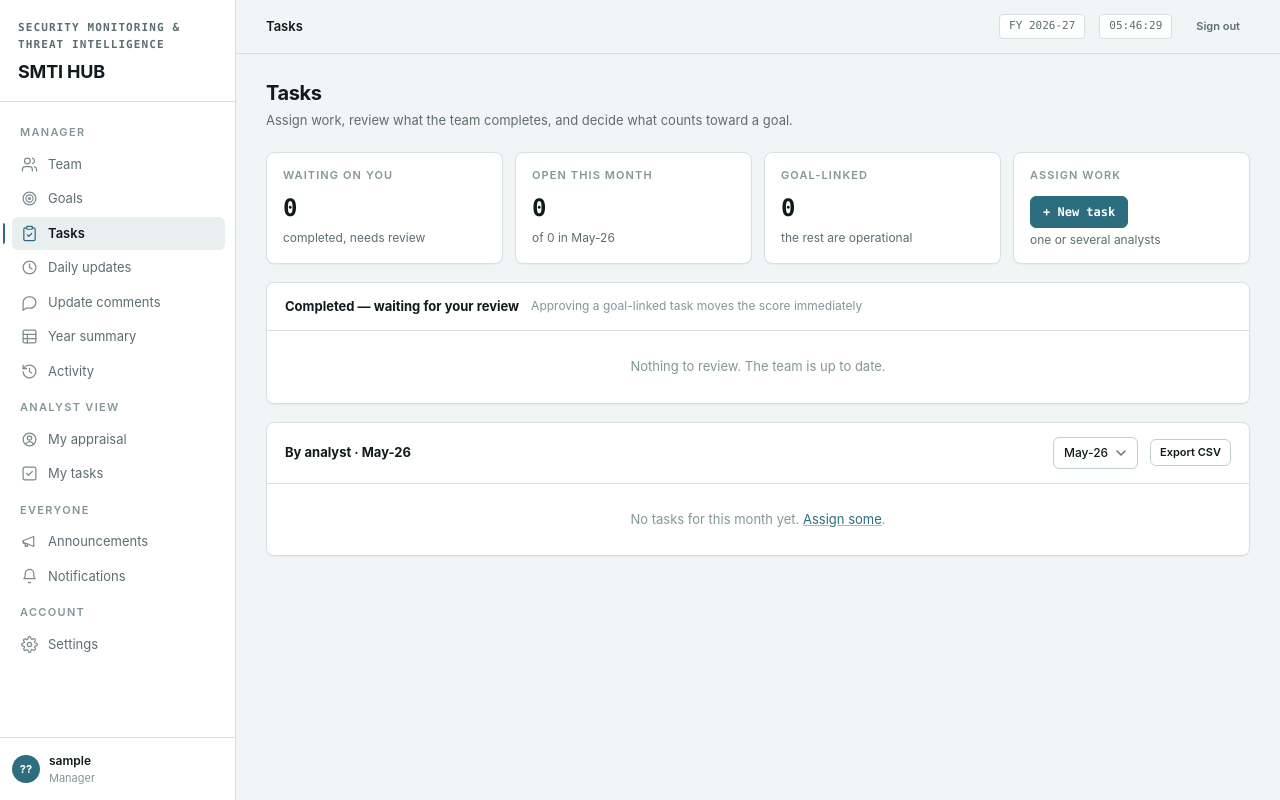
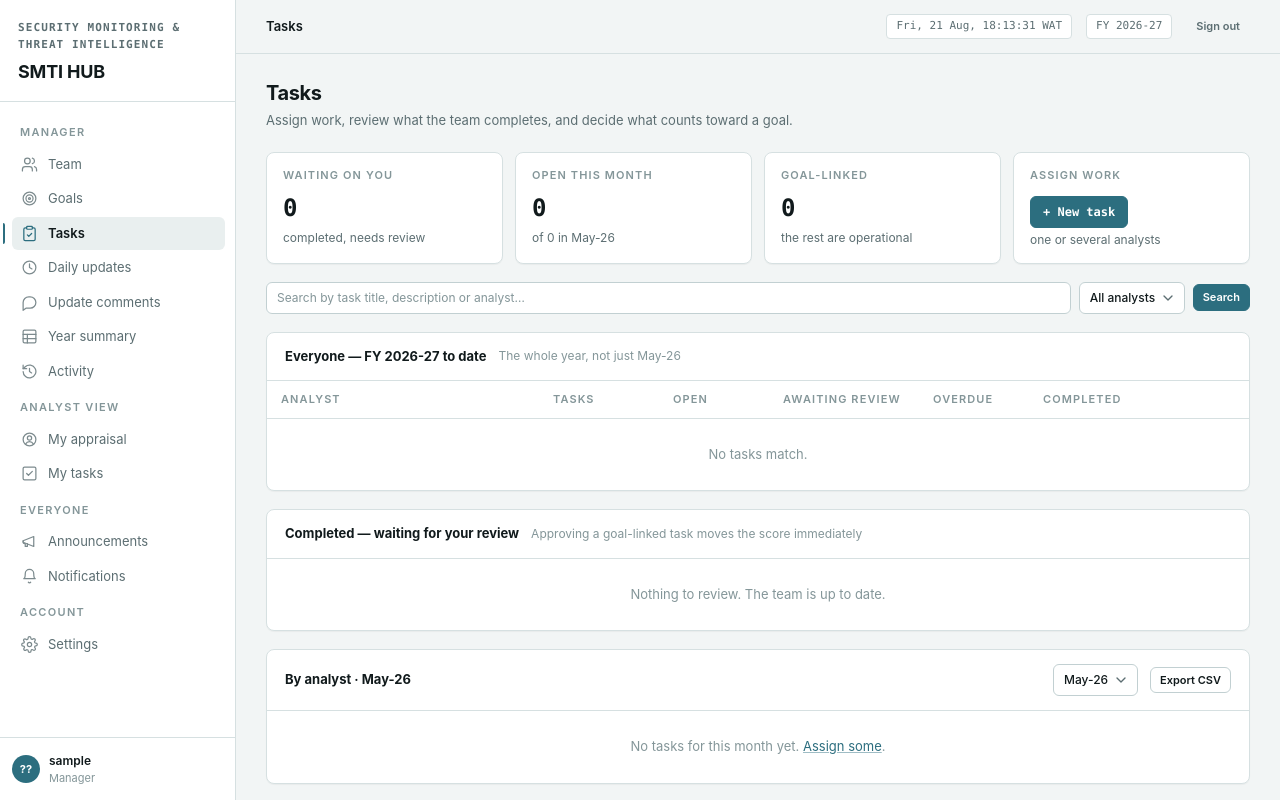
Before and after one commit to Only1Queen/smtihub, a Django app: page /tasks/ in a window 1280 px wide. Run offline with Django 5.2, Linux system fonts and the light colour scheme; the visitor is signed in with stand-in values (Sample User, id 1); data comes from the database, SQL or seed files in the repository; data that the repository does not hold is empty; parts of the project's set-up code (start-up, migrations or seed data) failed here and were passed over.

Commit message:
Search the task screens, and put a WAT clock in the topbar
The manager screen answers "what is this person carrying" but never "what
does the team look like", so it gains a per-analyst rollup over the whole
year and a search that reaches task text and analyst names alike. The
analyst screen gains the same search plus a status filter. Employee.name is
a property, so the analyst search goes through the User columns behind it.

The year countdown was a number nobody acted on; the topbar now carries the
actual time in Africa/Lagos, on every page.

Co-Authored-By: Claude Opus 5 <noreply@anthropic.com>

```diff
--- a/hub/templates/hub/base.html
+++ b/hub/templates/hub/base.html
@@ -56,10 +56,9 @@
       <div class="topbar-inner">
         <div class="crumb">{% block crumb %}<b>{{ heading|default:"SMTI HUB" }}</b>{% endblock %}</div>
         <div class="spacer"></div>
+        <span class="pill mono" id="watClock" title="West Africa Time (UTC+1)">…</span>
         {% if open_year %}
           <span class="pill mono">{{ open_year.label }}</span>
-          <span class="pill mono" id="yearClock" data-ends="{{ open_year.ends_at.isoformat }}"
-                title="Time left in {{ open_year.label }}">…</span>
           {% if open_year.closed %}
             <span class="pill closed mono"><svg class="ic-xs" aria-hidden="true"><use href="#i-lock"></use></svg>Closed</span>
           {% endif %}
--- a/hub/templates/hub/tasks.html
+++ b/hub/templates/hub/tasks.html
@@ -19,12 +19,59 @@
     <div class="stat-n">one or several analysts</div></div>
 </div>
 
+<form method="get" class="filters">
+  <input type="hidden" name="month" value="{{ month }}">
+  <label class="sr-only" for="q">Search tasks</label>
+  <input type="search" id="q" name="q" value="{{ q }}" placeholder="Search by task title, description or analyst…">
+  <label class="sr-only" for="who">Analyst</label>
+  <select id="who" name="who">
+    <option value="">All analysts</option>
+    {% for a in analysts %}
+      <option value="{{ a.pk }}" {% if a.pk|stringformat:"s" == who %}selected{% endif %}>{{ a.name }}</option>
+    {% endfor %}
+  </select>
+  <button class="btn sm primary" type="submit">Search</button>
+  {% if filtered %}<a class="filters-clear" href="{% url 'tasks' %}?month={{ month }}">Clear</a>{% endif %}
+</form>
+{% if filtered %}<p class="sub" style="margin:-8px 0 16px">
+  Filtered — every count and the CSV export below follow this filter.</p>{% endif %}
+
+<div class="card">
+  <div class="card-head"><span class="card-title">Everyone — {{ year.label }} to date</span>
+    <span class="card-note">The whole year, not just {{ months|index:month|index:1 }}</span></div>
+  <div class="tw"><table>
+    <thead><tr><th>Analyst</th><th style="width:120px">Tasks</th><th style="width:110px">Open</th>
+      <th style="width:150px">Awaiting review</th><th style="width:110px">Overdue</th>
+      <th style="width:220px">Completed</th></tr></thead>
+    <tbody>
+    {% for row in overview %}
+      <tr>
+        <td><a href="?month={{ month }}&amp;who={{ row.employee.pk }}" class="who-cell">
+          <span class="avatar">{{ row.employee.initials }}</span>
+          <span>{{ row.employee.name }}</span></a></td>
+        <td class="num">{{ row.total }}</td>
+        <td class="num">{{ row.open }}</td>
+        <td class="num {% if row.review %}s-warn{% endif %}">{{ row.review }}</td>
+        <td class="num {% if row.overdue %}s-bad{% endif %}">{{ row.overdue }}</td>
+        <td><div style="display:flex;align-items:center;gap:8px">
+          <div class="bar" style="flex:1"><i style="width:{{ row.percent }}%"></i></div>
+          <span class="mono" style="font-size:12px;color:var(--muted)">{{ row.done }}/{{ row.total }}</span>
+        </div></td>
+      </tr>
+    {% empty %}
+      <tr><td colspan="6" style="padding:26px 18px;text-align:center;color:var(--faint)">
+        No tasks match.</td></tr>
+    {% endfor %}
+    </tbody>
+  </table></div>
+</div>
+
 <div class="card">
   <div class="card-head"><span class="card-title">Completed — waiting for your review</span>
     <span class="card-note">Approving a goal-linked task moves the score immediately</span></div>
   {% for item in pending %}{% include "hub/_task.html" %}{% empty %}
     <div style="padding:26px 18px;text-align:center;color:var(--faint);font-size:13px">
-      Nothing to review. The team is up to date.</div>
+      {% if filtered %}No task awaiting review matches.{% else %}Nothing to review. The team is up to date.{% endif %}</div>
   {% endfor %}
 </div>
 
@@ -33,8 +80,10 @@
     <div class="spacer" style="flex:1"></div>
     <form method="get" style="margin:0"><select name="month" onchange="this.form.submit()">
       {% for i, label in months %}<option value="{{ i }}" {% if i == month %}selected{% endif %}>{{ label }}</option>{% endfor %}
-    </select></form>
-    <a href="?export=csv"><button class="btn sm">Export CSV</button></a></div>
+    </select>
+    <input type="hidden" name="q" value="{{ q }}"><input type="hidden" name="who" value="{{ who }}"></form>
+    <a href="?month={{ month }}&amp;q={{ q|urlencode }}&amp;who={{ who }}&amp;export=csv">
+      <button class="btn sm">Export CSV</button></a></div>
 
   {% for person in people %}
     <div class="tw"><table>
@@ -76,7 +125,7 @@
     </table></div>
   {% empty %}
     <div style="padding:26px 18px;text-align:center;color:var(--faint);font-size:13px">
-      No tasks for this month yet. <a href="{% url 'task_new' %}">Assign some</a>.</div>
+      {% if filtered %}No task matches in this month.{% else %}No tasks for this month yet. <a href="{% url 'task_new' %}">Assign some</a>.{% endif %}</div>
   {% endfor %}
 </div>
 {% endblock %}
--- a/hub/views.py
+++ b/hub/views.py
@@ -280,7 +280,21 @@ def _task_context(task):
 def tasks(request):
     year = _year(request)
     month = int(request.GET.get("month", _current_month(year)))
+    q = request.GET.get("q", "").strip()
+    who = request.GET.get("who", "")
+    today = timezone.localdate()
+
     qs = Task.objects.filter(year=year).select_related("assignee__user", "kpi__goal")
+    if q:
+        # Employee.name is a property, not a column — search the User fields it
+        # is built from, or the ORM cannot resolve it.
+        qs = qs.filter(Q(title__icontains=q) | Q(description__icontains=q)
+                       | Q(assignee__user__first_name__icontains=q)
+                       | Q(assignee__user__last_name__icontains=q)
+                       | Q(assignee__user__username__icontains=q))
+    if who:
+        qs = qs.filter(assignee_id=who)
+
     pending = [_task_context(t) for t in qs.filter(status=Task.SUBMITTED)]
     rest = [_task_context(t) for t in qs.filter(scoring_month=month).exclude(status=Task.SUBMITTED)]
 
@@ -292,6 +306,26 @@ def tasks(request):
     people = [{"employee": e, "items": items,
                "open": len([i for i in items if not i["task"].approved])}
               for e, items in sorted(by_person.items(), key=lambda kv: kv[0].name)]
+
+    # Holistic view: one row per analyst over the whole year, so the manager can
+    # see the shape of the team before drilling into a single month or person.
+    roll = {}
+    for task in qs:
+        row = roll.setdefault(task.assignee, {
+            "employee": task.assignee, "total": 0, "open": 0,
+            "review": 0, "overdue": 0, "done": 0})
+        row["total"] += 1
+        if task.approved:
+            row["done"] += 1
+        else:
+            row["open"] += 1
+            if task.status == Task.SUBMITTED:
+                row["review"] += 1
+            if task.due_date and task.due_date < today:
+                row["overdue"] += 1
+    overview = sorted(roll.values(), key=lambda r: r["employee"].name)
+    for row in overview:
+        row["percent"] = round(100 * row["done"] / row["total"]) if row["total"] else 0
 
     if request.GET.get("export") == "csv":
         # The whole year, not the month on screen: a spreadsheet of one month is
@@ -312,6 +346,9 @@ def tasks(request):
         "screen": "tasks",
         "pending": pending, "people": people, "month": month,
         "months": list(enumerate(scoring.MONTHS)), "year": year,
+        "q": q, "who": who, "overview": overview,
+        "analysts": Employee.objects.filter(active=True).select_related("user"),
+        "filtered": bool(q or who),
         "linked": qs.filter(scoring_month=month, kpi__isnull=False).count(),
         "open_count": qs.filter(scoring_month=month).exclude(status=Task.APPROVED).count(),
         "month_total": qs.filter(scoring_month=month).count(),
@@ -834,8 +871,14 @@ def my_tasks(request):
         raise ValidationError("Your account is not linked to an employee record.")
     year = _year(request)
     today = timezone.localdate()
+    q = request.GET.get("q", "").strip()
+    status = request.GET.get("status", "")
     qs = (Task.objects.filter(assignee=me, year=year)
           .select_related("kpi__goal").prefetch_related("updates"))
+    if q:
+        qs = qs.filter(Q(title__icontains=q) | Q(description__icontains=q))
+    if status:
+        qs = qs.filter(status=status)
 
     def rows(queryset):
         out = []
@@ -856,6 +899,8 @@ def my_tasks(request):
     return render(request, "hub/my_tasks.html", {
         "screen": "mytasks",
         "open_tasks": open_tasks, "done_tasks": done_tasks, "me": me, "year": year,
+        "q": q, "status": status, "statuses": Task.STATUS_CHOICES,
+        "filtered": bool(q or status),
         "waiting": len([i for i in open_tasks if i["task"].status == Task.SUBMITTED]),
         "overdue": len([i for i in open_tasks if i["overdue"]]),
         "average_grade": sum(graded) / len(graded) if graded else None,
--- a/static/hub/app.css
+++ b/static/hub/app.css
@@ -203,6 +203,8 @@
   .num { text-align: right; font-family: var(--mono); font-variant-numeric: tabular-nums; }
 
   .who-cell { display: flex; align-items: center; gap: 10px; }
+  a.who-cell { color: var(--text); text-decoration: none; }
+  a.who-cell:hover { color: var(--accent); text-decoration: underline; }
   .who-cell .avatar { width: 26px; height: 26px; font-size: 11px; }
 
   .score { font-family: var(--mono); font-weight: 700; font-variant-numeric: tabular-nums; }
@@ -226,6 +228,22 @@
   .stat-k { font-size: 11px; letter-spacing: .1em; text-transform: uppercase; color: var(--faint); font-weight: 600; }
   .stat-v { font-family: var(--mono); font-size: 24px; font-weight: 700; letter-spacing: -.02em; margin-top: 6px; font-variant-numeric: tabular-nums; }
   .stat-n { font-size: 12px; color: var(--muted); margin-top: 3px; }
+
+  /* ── Filter / search bar ── */
+  .filters {
+    /* relative so the .sr-only labels inside cannot anchor to the document and
+       inflate its height — that is what makes the window, not .main, scroll. */
+    position: relative;
+    display: flex; flex-wrap: wrap; align-items: center; gap: 8px; margin: 0 0 18px;
+  }
+  .filters input[type="search"] { flex: 1 1 260px; min-width: 0; }
+  .filters-clear { font-size: 12px; color: var(--muted); }
+
+  /* Icon-only and visually-hidden labels still have to reach a screen reader. */
+  .sr-only {
+    position: absolute; width: 1px; height: 1px; padding: 0; margin: -1px;
+    overflow: hidden; clip-path: inset(50%); white-space: nowrap; border: 0;
+  }
 
   /* ── Month tabs ── */
   .months { display: flex; gap: 4px; overflow-x: auto; padding: 12px 18px; border-bottom: 1px solid var(--border); }
--- a/static/hub/hub.js
+++ b/static/hub/hub.js
@@ -76,21 +76,18 @@
   }
 })();
 
-// Appraisal year countdown in the topbar, ticking once a second.
+// Topbar clock: real time in West Africa Time, whatever the viewer's own
+// timezone is. Intl does the offset, so there is no DST table to keep.
 (function () {
-  var el = document.getElementById("yearClock");
+  var el = document.getElementById("watClock");
   if (!el) return;
-  var ends = new Date(el.dataset.ends).getTime();
-  if (isNaN(ends)) { el.remove(); return; }
-
-  function pad(n) { return n < 10 ? "0" + n : String(n); }
+  var fmt = new Intl.DateTimeFormat("en-GB", {
+    timeZone: "Africa/Lagos", weekday: "short", day: "numeric", month: "short",
+    hour: "2-digit", minute: "2-digit", second: "2-digit", hour12: false
+  });
 
   function tick() {
-    var left = ends - Date.now();
-    if (left <= 0) { el.textContent = "year ended"; return; }
-    var s = Math.floor(left / 1000);
-    el.textContent = pad(Math.floor(s / 3600) % 24) + ":" +
-                     pad(Math.floor(s / 60) % 60) + ":" + pad(s % 60);
+    el.textContent = fmt.format(new Date()) + " WAT";
     setTimeout(tick, 1000 - (Date.now() % 1000));
   }
   tick();
```
Also changed, not shown: hub/templates/hub/my_tasks.html (+18 -2 lines), hub/tests/test_task_search.py (added, +86 -0 lines).
